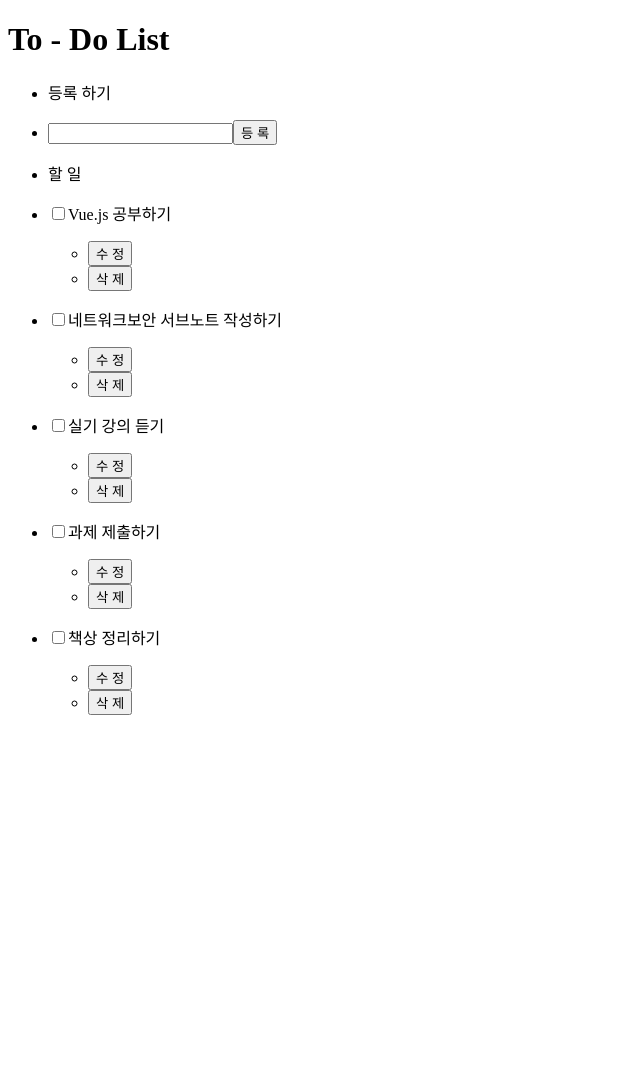
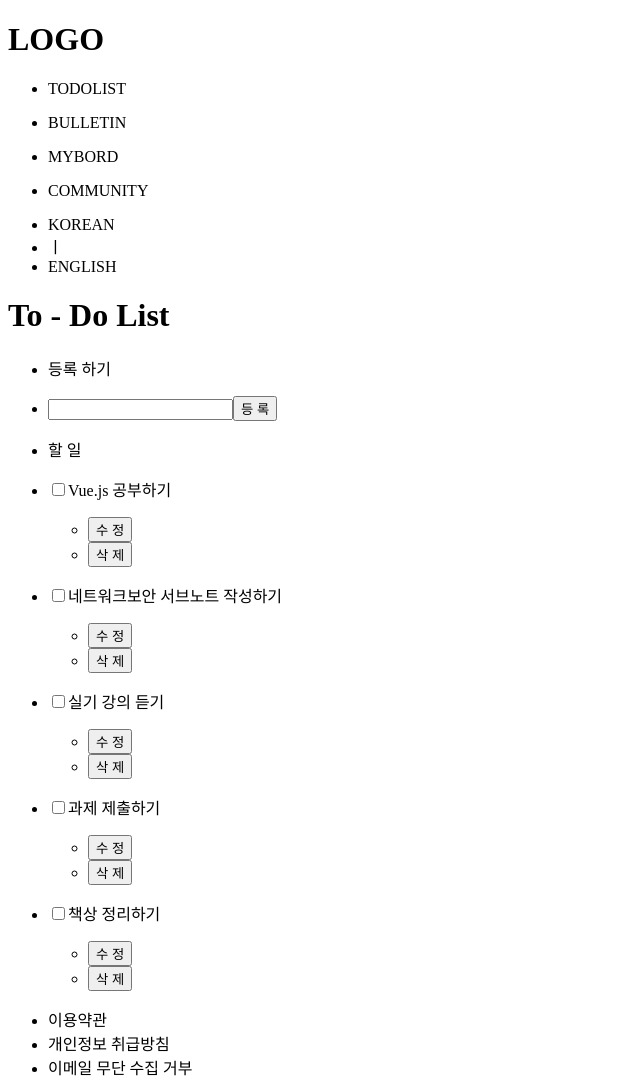
Before and after one commit to msyou999/Todo-list, a Vue app: page / in a window 1280 px wide. Shown: the top 1082 px of the page, without its empty margins (0-640 px from the left). Before the commit the page ends 800 px from the top, so only its background shows below. Built offline with nearby package versions, Linux system fonts and the light colour scheme; the HTML template or start-up script is replaced by a standard one.

Commit message:
feat: create Header & Footer

```diff
--- a/src/App.vue
+++ b/src/App.vue
@@ -1,15 +1,21 @@
 <template>
   <div id="app">
+	  <Header></Header>
 	<Todolist> </Todolist>
+	  <Footer></Footer>
   </div>
 </template>
 
 <script>
 import Todolist from './components/Todolist.vue'
+import Header from './components/Header.vue'
+import Footer from './components/Footer.vue'
 export default {
   name: 'App',
   components: {
 	Todolist,
+	Header,
+	Footer
   },
 }
 </script>
--- /dev/null
+++ b/src/components/Footer.vue
@@ -0,0 +1,33 @@
+<template>
+<div>
+	<footer id="footer">
+        <div class="ft_tp_bar"></div>
+        <div class="container">
+            <ul class="foot_tp">
+                <li>이용약관</li>
+                <li class="color">개인정보 취급방침</li>
+                <li>이메일 무단 수집 거부</li>
+                <li>(주)**회사</li>
+                <li>문의사항</li>
+            </ul>
+            <ul class="foot_bt">
+                <li><p>상호 : 주식회사</p><p>주소 : 광주광역시 다라구 마바사로 ***** 111호 (광주투빌딩)</p></li>
+                <li><p>대표전화 : 1899-****</p><p>사업자등록번호 : 111-11-11111</p></li>
+                <p class="reserved">ⓒ 2022 BULLETINBORD .ALL ***** RESERVED.</p>
+            </ul>
+            <ul class="foot_icon">
+                <li><a href="#"><img src="img/ico_footer_sns_y.png" alt="footer 유튜브 아이콘"></a></li>
+                <li><a href="#"><img src="img/ico_footer_sns_i.png" alt="footer 인스타그램 아이콘"></a></li>
+                <li><a href="#"><img src="img/ico_footer_sns_b.png" alt="footer 밴드 아이콘"></a></li>
+                <li><a href="#"><img src="img/ico_footer_sns_gift.png" alt="footer 카카오톡_선물하기 아이콘"></a></li>
+            </ul>
+        </div>
+    </footer>
+</div>
+</template>
+
+<script>
+export default {
+  name: 'footer',
+}
+</script>
--- /dev/null
+++ b/src/components/Header.vue
@@ -0,0 +1,32 @@
+<template>
+<div>
+	<header id="header">
+        <div class="container">
+            <div class="header">
+                <h1 class="logo"><a>LOGO</a></h1>
+                <nav>
+                    <ul class="nav">
+                        <li><p>TODOLIST</p></li>
+                        <li><p>BULLETIN</p></li>
+                        <li><p>MYBORD</p></li>
+                        <li><p>COMMUNITY</p></li>
+                    </ul>
+                </nav>
+                <article>
+                    <ul>
+                        <li>KOREAN</li>
+                        <li>ㅣ</li>
+                        <li>ENGLISH</li>
+                    </ul>
+                </article>
+            </div>
+		</div>
+    </header>
+</div>
+</template>
+
+<script>
+export default {
+  name: 'header',
+}
+</script>
```
